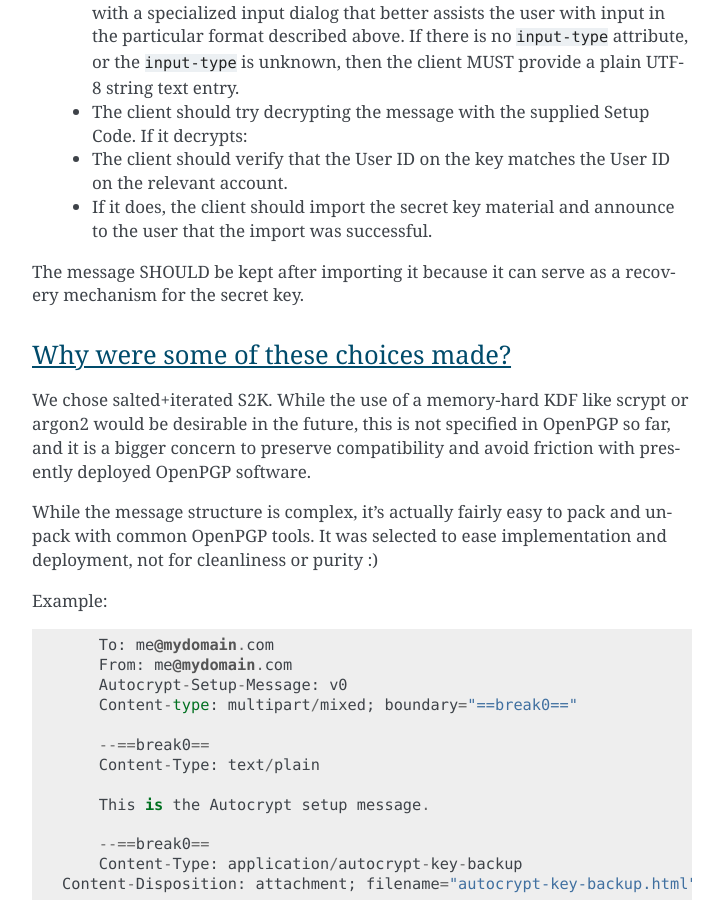
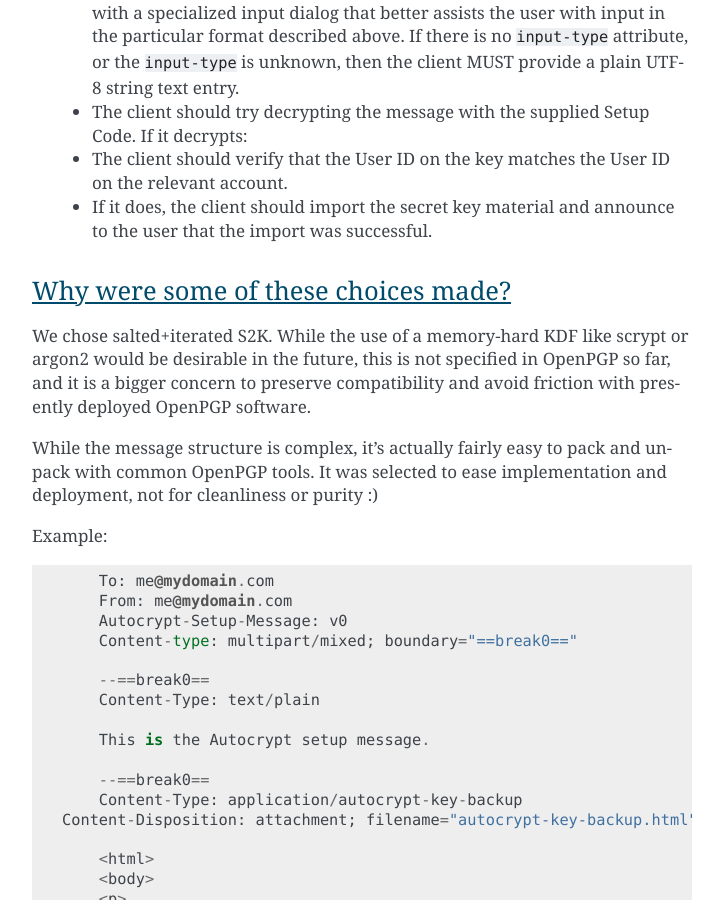
Before and after one commit to autocrypt/autocrypt, a Sphinx documentation site: the page built from doc/level0.rst, in a window 1280 px wide and 900 px high, scrolled down 5512 px. Shown: the whole window, without its empty margins (388-1111 px from the left). Built offline with Sphinx 7.4.7, drawn with Linux system fonts in a browser that asks for light colours.

Commit message:
Be agnostic about the lifetime of the autocrypt setup message
There are different opinions on this, and being agnostic might be
better than stating a preference.

We are balancing recovery with message confidentiality here.

```diff
--- a/doc/level0.rst
+++ b/doc/level0.rst
@@ -239,9 +239,6 @@ import it to enable Autocrypt.  If the user agrees to do so:
 
  * If it does, the client should import the secret key material and
    announce to the user that the import was successful.
-
-The message SHOULD be kept after importing it because it can serve
-as a recovery mechanism for the secret key.
 
 Why were some of these choices made?
 ++++++++++++++++++++++++++++++++++++
```
